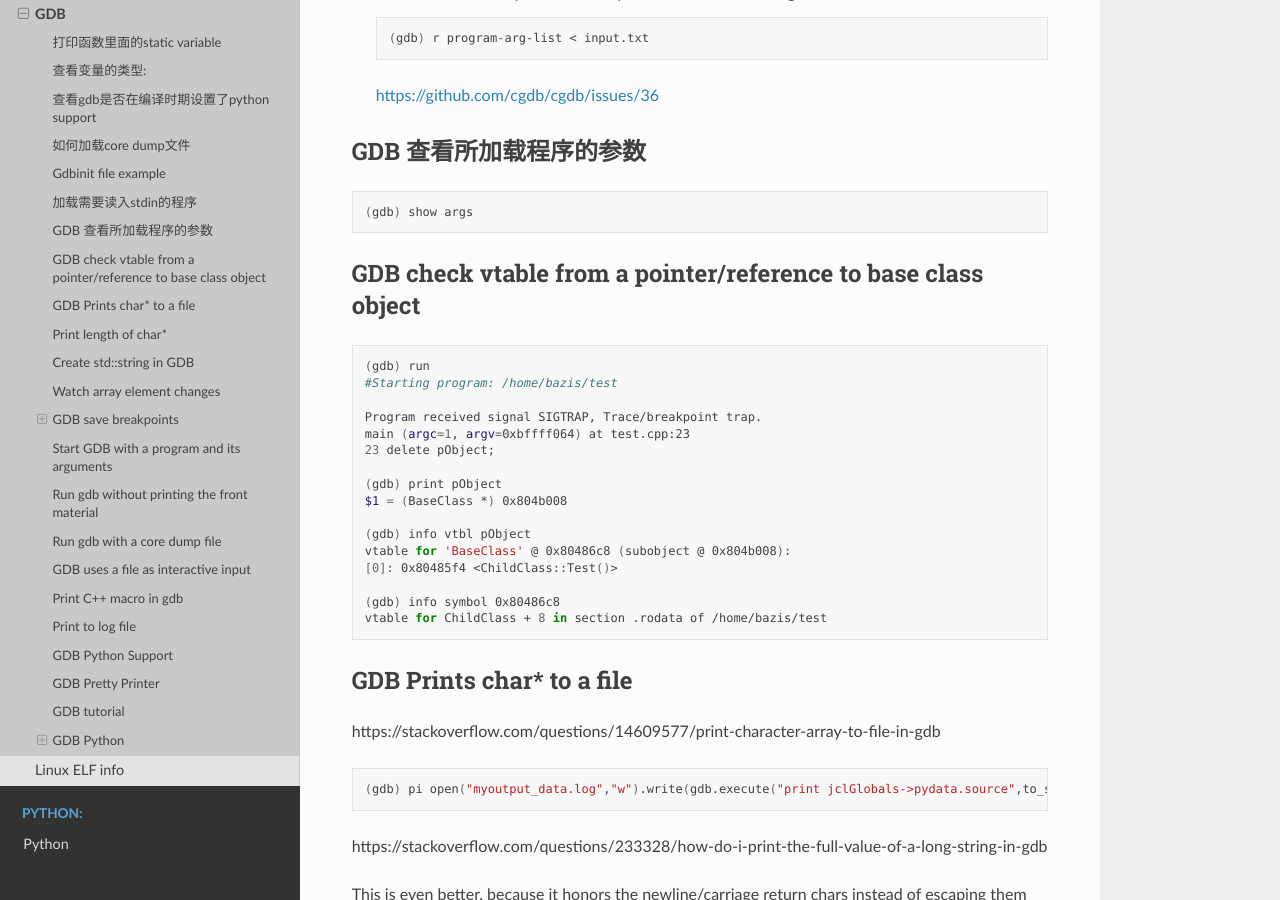
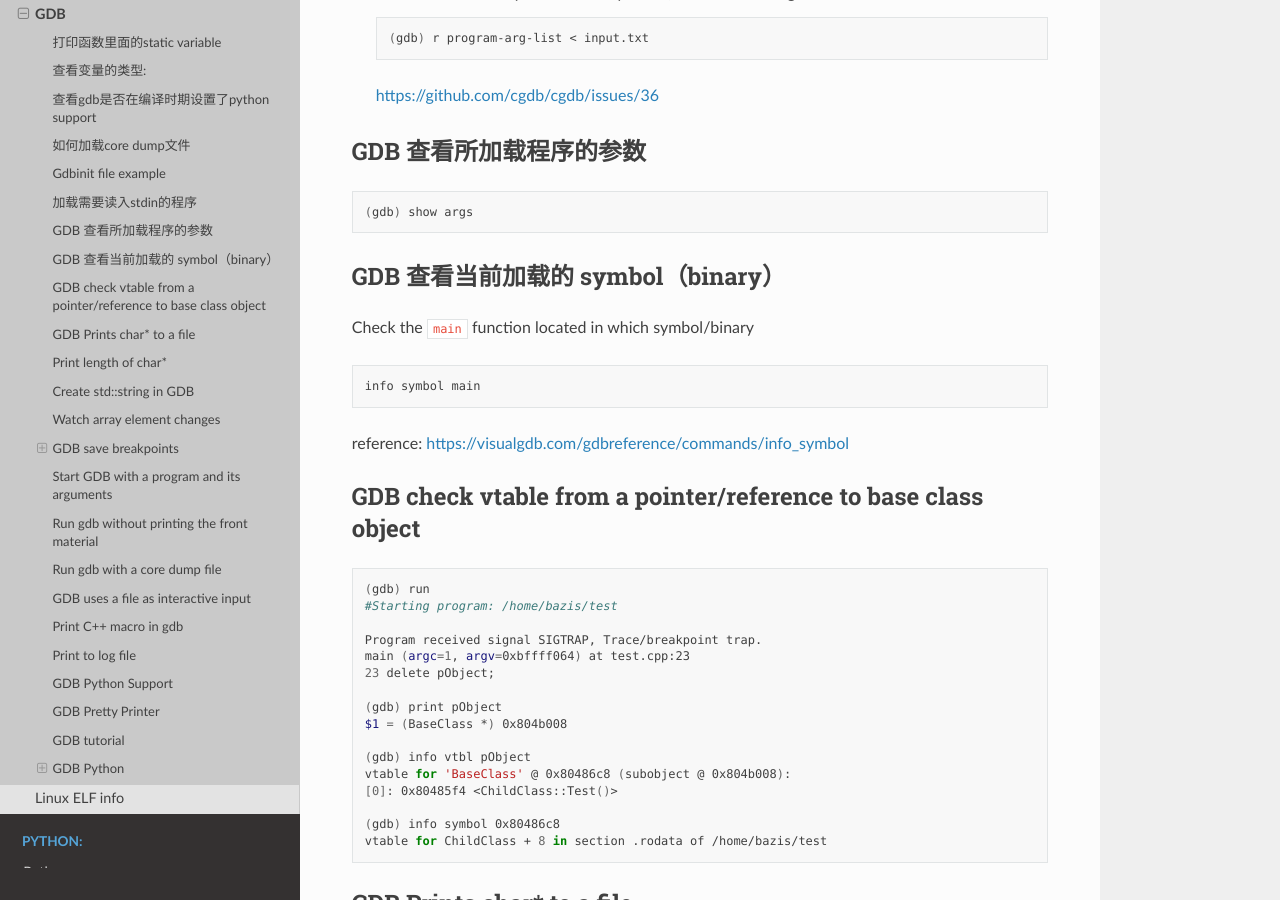
Before and after one commit to Pyrad/pyradnotes, a Sphinx documentation site: the page built from source/Linux/gdb.md, in a window 1280 px wide and 900 px high, scrolled down 1078 px. Built offline with Sphinx 7.4.7 and the Read the Docs theme 2.0.0, drawn with Linux system fonts in a browser that asks for light colours.

Commit message:
GDB Check current symbol loaded (where main func is)

````diff
--- a/source/Linux/gdb.md
+++ b/source/Linux/gdb.md
@@ -63,6 +63,18 @@ ptype variable_name
 ```bash
 (gdb) show args
 ```
+
+
+## GDB 查看当前加载的 symbol（binary）
+
+Check the `main` function located in which symbol/binary
+
+```gdb
+info symbol main
+```
+
+reference: [https://visualgdb.com/gdbreference/commands/info_symbol](https://visualgdb.com/gdbreference/commands/info_symbol)
+
 
 
 
````
